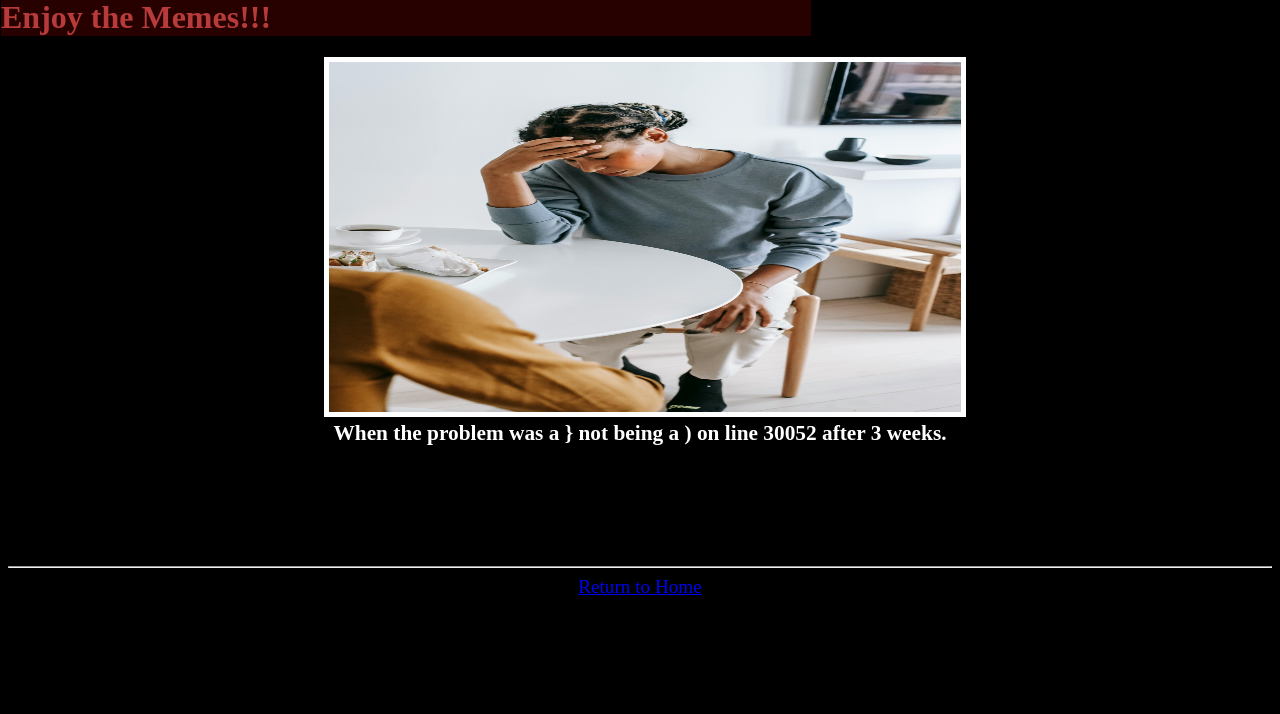
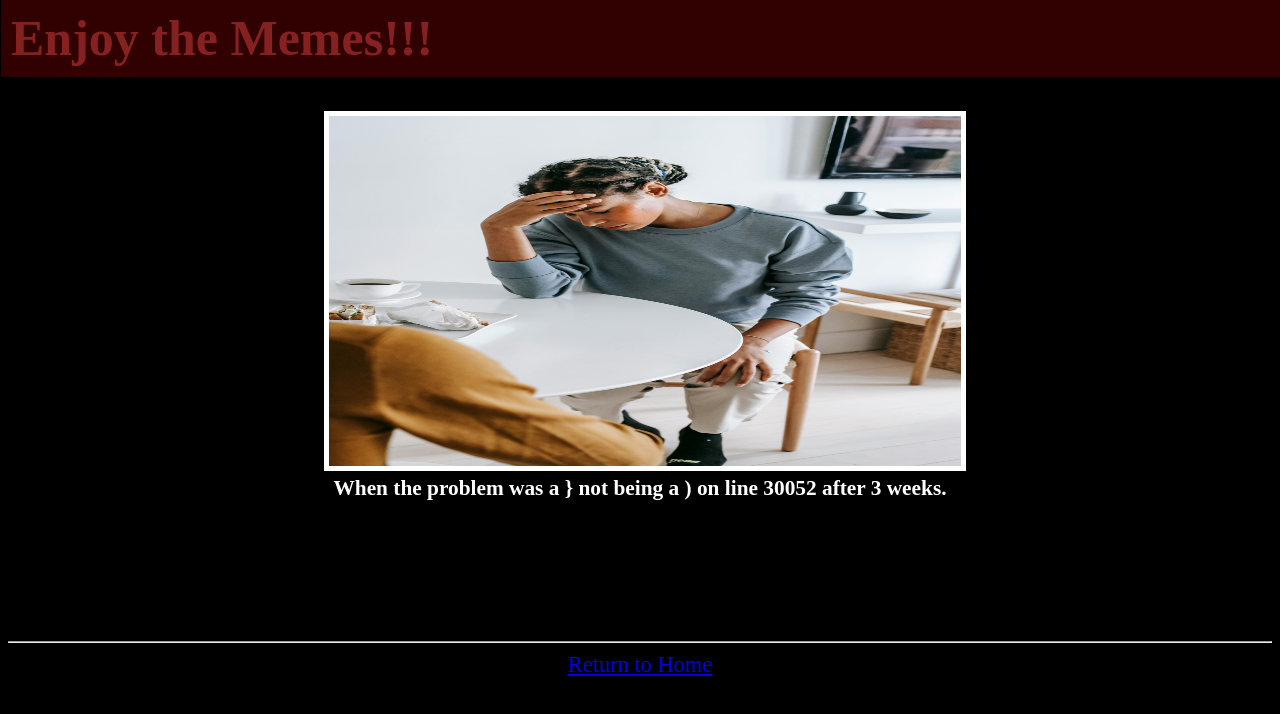
Before and after one commit to Cheecheed/Oldsite, a plain HTML site: page public/memes.html in a window 1280 px wide. Drawn offline with Linux system fonts and the light colour scheme; a web font is replaced by a local one.

Commit message:
Updated base CSS layout
Updated CSS layout to provide better coverage, make the image in about me fixed and behind the rest.

```diff
--- a/public/memes.html
+++ b/public/memes.html
@@ -13,7 +13,7 @@
     <link href="https://fonts.googleapis.com/css2?family=Peralta&display=swap" rel="stylesheet">
 </head>
 <body>
-<h1 class="memeh1">Enjoy the Memes!!!</h1>
+<h1>Enjoy the Memes!!!</h1>
 <div style="width: 50%;margin-left: 25%">
   <img src="./sadboss.jpg" class="memedefault"><br />
   <p class="memetext">When the problem was a } not being a ) on line 30052 after 3 weeks.</p>
--- a/styles.css
+++ b/styles.css
@@ -1,17 +1,18 @@
 #abt-me-selfie {
-    position: absolute;
-    margin-left:500px;
-    margin-top:-10px;
+    position: fixed;
+    left:80%;
     height:350px;
     border:1px solid rgba(156, 138, 58, 0.568);
     border-top:15px dashed skyblue;
     border-bottom:20px dashed orange;
     border-width:10px 20px 20px 20px;
     border-radius: 100px;
+    z-index: -1;
 }
 html {
     background-color:rgb(0, 0, 0);
     color:white;
+    font-size:14pt;
 
 }
 .peralta-regular {
@@ -23,8 +24,11 @@ h1 {
   background-color: rgb(49, 1, 1);
   margin-top:-9px;
   margin-left:-7px;
-  width: 810px;
+  padding:10px;
+  width: 100%;
   color: rgb(134, 33, 33);
+  font-size: 50px;
+  font-family: Peralta;
 }
 footer {
     text-align: center;
@@ -44,12 +48,4 @@ footer {
     font-size: 16pt;
     margin-top: auto;
     color:white;
-
 }
-.memeh1 {
-    background-color: rgb(39, 0, 0);
-    margin-top:-9px;
-    margin-left:-7px;
-    width: 810px;
-    color:rgb(184, 59, 59);
-}
```
